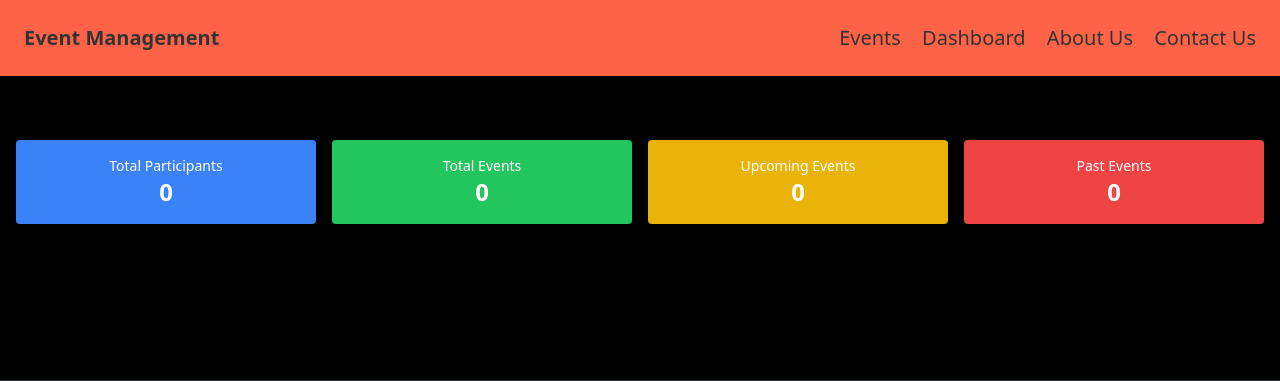
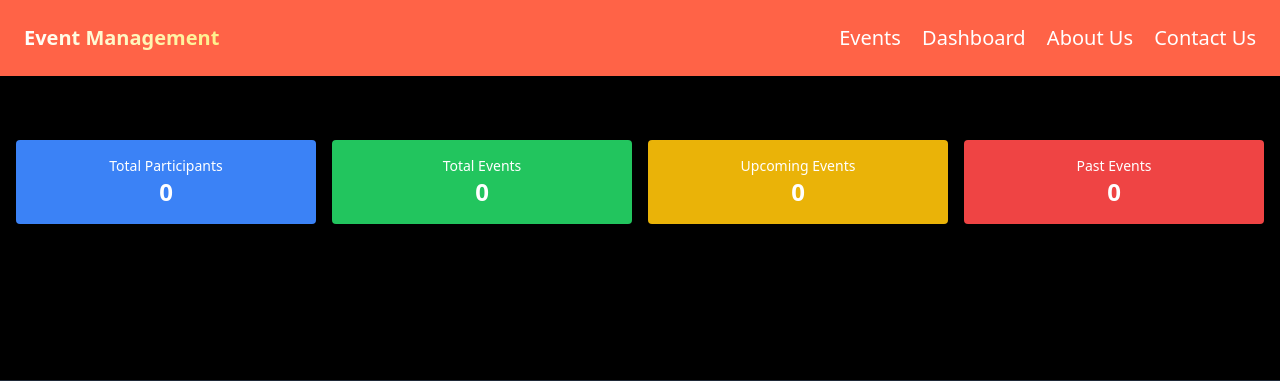
Before and after one commit to nimostic/event_management, a Django app: page /dashboard/ in a window 1280 px wide. Shown: the top 381 px of the page. Run offline with Django 5.2, Linux system fonts and the light colour scheme; data that the repository does not hold is empty; some libraries are stand-ins or nearby versions.

Commit message:
ready for deployment

```diff
--- a/event_management/settings.py
+++ b/event_management/settings.py
@@ -26,7 +26,8 @@ SECRET_KEY = 'django-insecure-nmj_o0jzi@sf4_x)bc3#nm^vtxz4n3c7+hlw3dseg7h%dcrz!(
 # SECURITY WARNING: don't run with debug turned on in production!
 DEBUG = True
 
-ALLOWED_HOSTS = []
+ALLOWED_HOSTS = ['*']
+CSRF_TRUSTED_ORIGINS = ['http://*.onrender.com','http://127.0.0.1:8000/']
 
 
 # Application definition
--- a/events/templates/base.html
+++ b/events/templates/base.html
@@ -11,12 +11,12 @@
 <body class="bg-black">
     <nav class="bg-[#FF6347] p-6 text-[#333333]">
         <div class="container mx-auto flex justify-between text-xl">
-            <a href="{% url 'event_list' %}" class="font-bold">Event Management</a>
+            <a href="{% url 'event_list' %}" class="font-bold bg-gradient-to-r from-white to-yellow-200 bg-clip-text text-transparent">Event Management</a>
             <div class="space-x-4">
-                <a href="{% url 'event_list' %}" class="hover:text-gray-400">Events</a>
-                <a href="{% url 'dashboard' %}" class="hover:text-gray-400">Dashboard</a>
-                <a href="#" class="hover:text-gray-400">About Us</a>
-                <a href="#" class="hover:text-gray-400">Contact Us</a>
+                <a href="{% url 'event_list' %}" class="hover:text-[#FFD700] text-white">Events</a>
+                <a href="{% url 'dashboard' %}" class="hover:text-[#FFD700] text-white">Dashboard</a>
+                <a href="#" class="hover:text-[#FFD700] text-white">About Us</a>
+                <a href="#" class="hover:text-[#FFD700] text-white">Contact Us</a>
 
             </div>
         </div>
```
Also changed, not shown: requirements.txt (added, +7 -0 lines).
